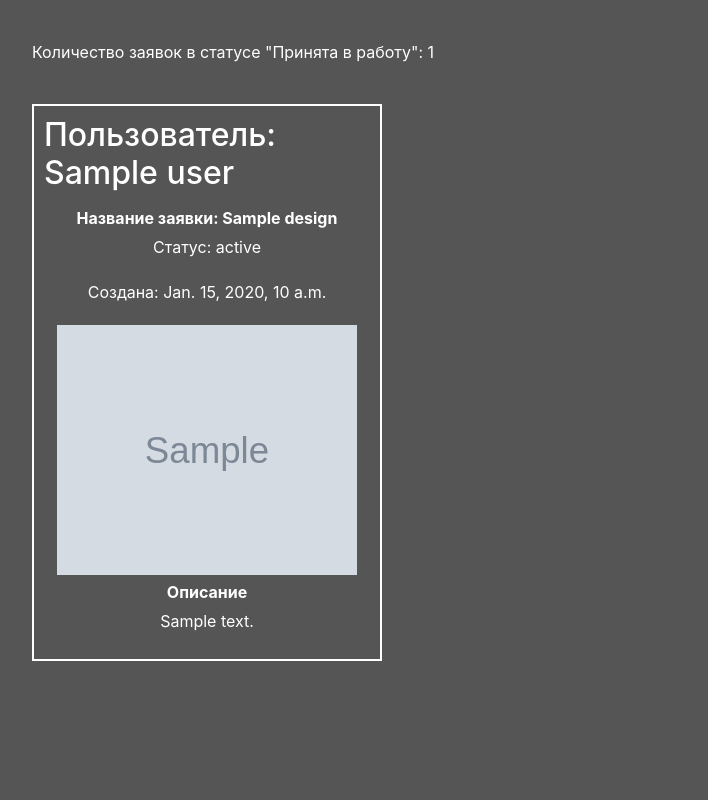
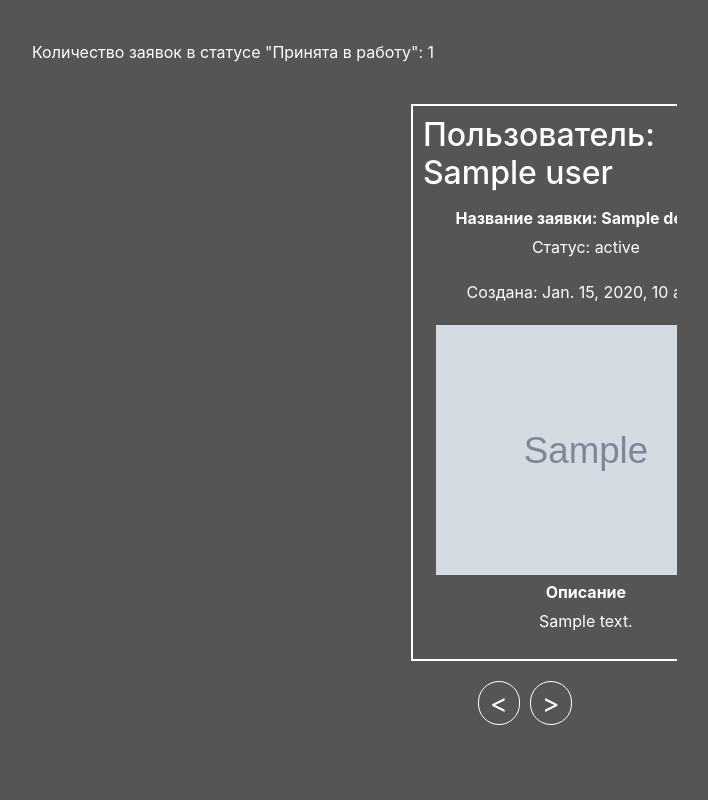
Before and after one commit to SurF-Fit/oop-2, a Django app: template main/templates/main/index.html in a window 1280 px wide. Shown: the part 80-880 px from the top of the page, without its empty margins (48-756 px from the left). Run offline with Django 5.2, Linux system fonts and the light colour scheme; the template is opened without the code that fills it: most values are stand-ins (such as "Sample title", 1, 10 or a date in 2020); grey boxes marked "Sample" are stand-in pictures; some libraries are stand-ins or nearby versions.

Commit message:
maybe create slider

```diff
--- a/localmain/settings.py
+++ b/localmain/settings.py
@@ -18,9 +18,6 @@ INSTALLED_APPS = [
     'django.contrib.staticfiles',
     'main.apps.MainConfig',
     'bootstrap4',
-    'django_cleanup',
-    'easy_thumbnails',
-    'captcha',
 ]
 
 AUTH_USER_MODEL = 'main.AdvUser'
--- /dev/null
+++ b/main/static/css/slider.css
@@ -0,0 +1,38 @@
+.slider-container {
+    display: flex;
+    width: 26%;
+    margin: 0 auto;
+    overflow: hidden;
+}
+
+.slider {
+    display: flex;
+    transition: transform 0.5s ease;
+}
+
+.slide {
+    min-width: 20%;
+    box-sizing: border-box;
+}
+
+.hidden {
+    display: none;
+}
+
+.buttonslider {
+    display: flex;
+    margin-top: 20px;
+    justify-content: center;
+    gap: 10px;
+    width: 77vw;
+}
+
+.buttonslider > button {
+    border-radius: 100px;
+    width: 42px;
+    color: white;
+    text-align: center;
+    font-size: 20pt;
+    border: 1px solid white;
+    background: none;
+}
--- /dev/null
+++ b/main/static/js/slider.js
@@ -0,0 +1,23 @@
+const slider = document.querySelector('.slider');
+    const prevButton = document.querySelector('.prev-button');
+    const nextButton = document.querySelector('.next-button');
+    const slides = Array.from(document.querySelectorAll('.slide'));
+    let slideIndex = 0;
+
+    const updateSlider = () => {
+        const imageWidth = slider.clientWidth;
+        const slideOffset = -slideIndex * imageWidth / 4;
+        slider.style.transform = `translateX(${slideOffset}px)`;
+    };
+
+    prevButton.addEventListener('click', () => {
+        slideIndex = (slideIndex - 1 + slides.length) % slides.length;
+        updateSlider();
+    });
+
+    nextButton.addEventListener('click', () => {
+        slideIndex = (slideIndex + 1) % slides.length;
+        updateSlider();
+    });
+
+    window.addEventListener('load', updateSlider);
--- a/main/templates/main/index.html
+++ b/main/templates/main/index.html
@@ -6,6 +6,7 @@
    <meta charset="UTF-8">
    <meta name="viewport" content="width=device-width, initial-scale=1, shrink-to-fit=no">
     <link rel="stylesheet" type="text/css" href="{% static 'css/index.css' %}">
+    <link rel="stylesheet" type="text/css" href="{% static 'css/slider.css' %}">
 {% bootstrap_css %}
 {% bootstrap_javascript jquery='slim' %}
    <title>{% block title %} Главная {% endblock %} - Design.pro </title>
@@ -38,9 +39,10 @@
        {% bootstrap_messages %}
        {% block content %}
            <p style="color: white">Количество заявок в статусе "Принята в работу": {{ num_status }}</p><br>
-            <div style="display: flex; gap: 50px">
+            <div class="slider-container" style="display: flex; gap: 50px">
+                <div class="slider" style="display: flex; gap: 50px">
                     {% for design in designs %}
-                    <div style="border: 2px white solid; width: 350px; display: flex; flex-direction: column; align-items: center; gap: 5px; padding: 10px">
+                        <div class="slide" style="border: 2px white solid; width: 350px; display: flex; flex-direction: column; align-items: center; gap: 5px; padding: 10px">
                             <h2 style="color: white">Пользователь: {{ design.user }}</h2>
                             <strong style="color: white">Название заявки: {{ design.name }}</strong>
                             <p style="color: white">Статус: {{ design.get_status_display }}</p>
@@ -51,6 +53,12 @@
                         </div>
                     {% endfor %}
                 </div>
+            </div>
+            <div class="buttonslider">
+               <button class="prev-button" type="button" aria-label="Посмотреть предыдущий слайд">&lt;</button>
+               <button class="next-button" type="button" aria-label="Посмотреть следующий слайд">&gt;</button>
+           </div>
+           <script src="{% static 'js/slider.js' %}"></script>
        {% endblock %}
     </div>
 
```
Lines whose indentation alone changed are shown as unchanged.
